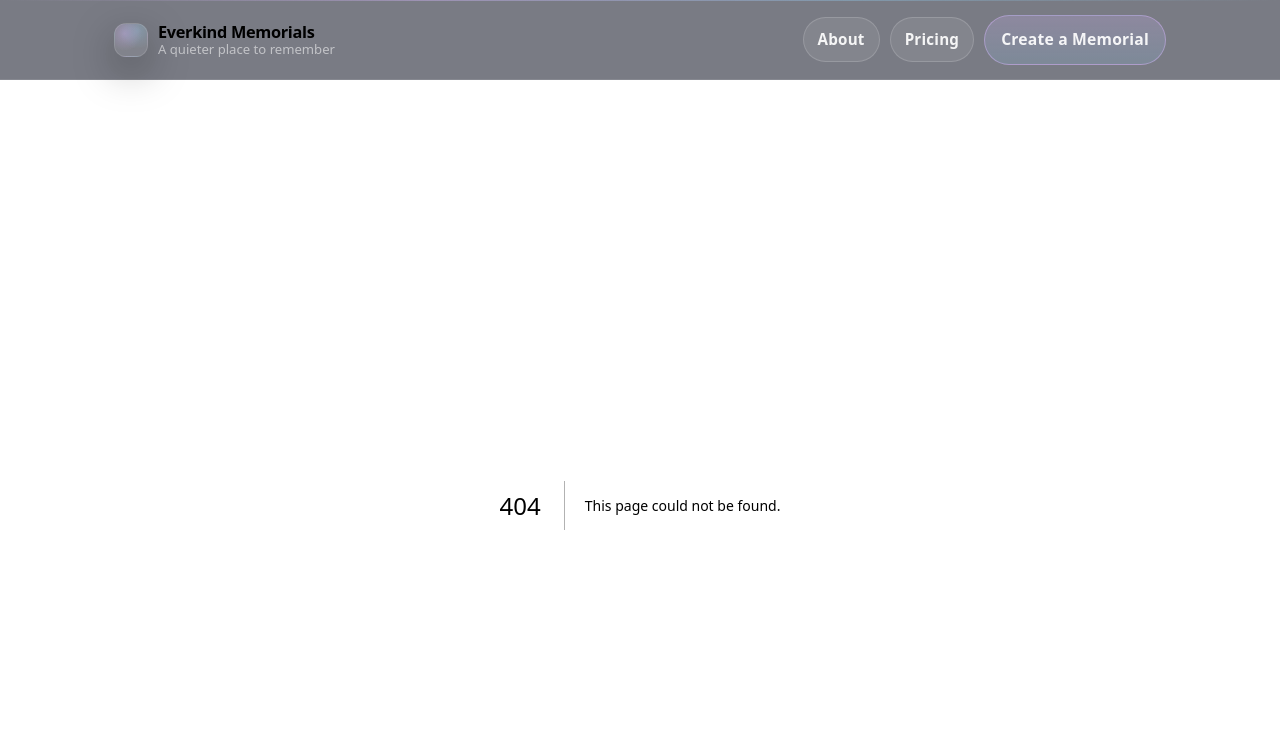
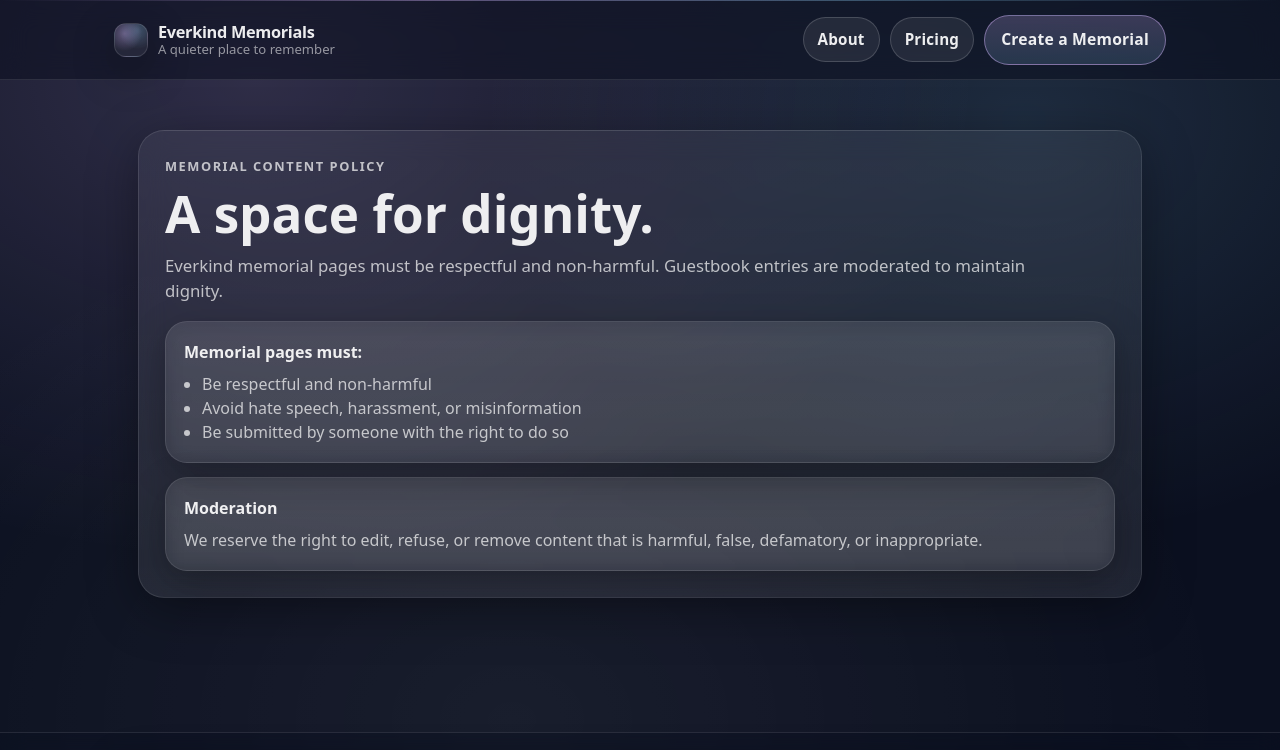
Before and after one commit to KristineMK72/everkind-memorials, a Next.js app: page /content-policy in a window 1280 px wide. Before the commit this address had no page. Shown: the top 750 px of the page. Built offline with nearby package versions, Linux system fonts and the light colour scheme.

Commit message:
Create page.tsx

```diff
--- /dev/null
+++ b/app/content-policy/page.tsx
@@ -0,0 +1,37 @@
+export default function ContentPolicyPage() {
+  return (
+    <main>
+      <div className="container">
+        <section className="glass" style={{ padding: 26 }}>
+          <div className="kicker">Memorial Content Policy</div>
+          <h1 className="h1" style={{ marginTop: 10 }}>A space for dignity.</h1>
+          <p className="p" style={{ maxWidth: 900 }}>
+            Everkind memorial pages must be respectful and non-harmful. Guestbook entries are moderated to maintain dignity.
+          </p>
+
+          <div style={{ height: 18 }} />
+
+          <div className="card" style={{ padding: 18, borderRadius: 22 }}>
+            <div style={{ fontWeight: 900, marginBottom: 8 }}>Memorial pages must:</div>
+            <ul style={{ margin: 0, paddingLeft: 18, color: "var(--muted)" }}>
+              <li>Be respectful and non-harmful</li>
+              <li>Avoid hate speech, harassment, or misinformation</li>
+              <li>Be submitted by someone with the right to do so</li>
+            </ul>
+          </div>
+
+          <div style={{ height: 14 }} />
+
+          <div className="card" style={{ padding: 18, borderRadius: 22 }}>
+            <div style={{ fontWeight: 900, marginBottom: 8 }}>Moderation</div>
+            <div style={{ color: "var(--muted)" }}>
+              We reserve the right to edit, refuse, or remove content that is harmful, false, defamatory, or inappropriate.
+            </div>
+          </div>
+        </section>
+
+        <div style={{ height: 26 }} />
+      </div>
+    </main>
+  );
+}
```
